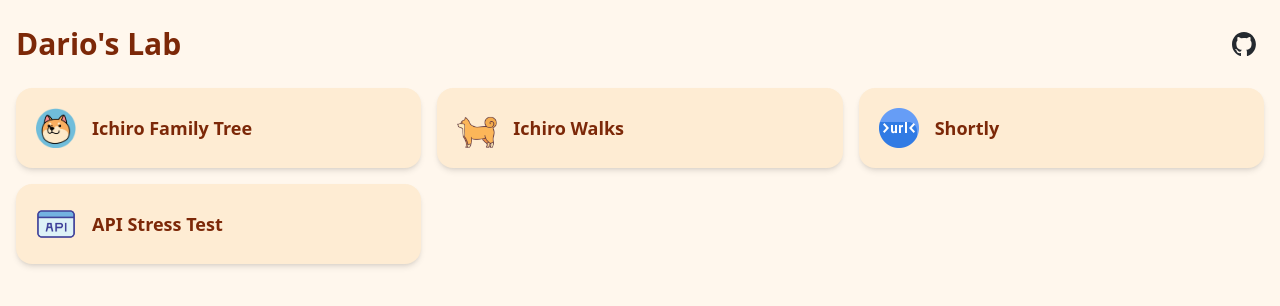
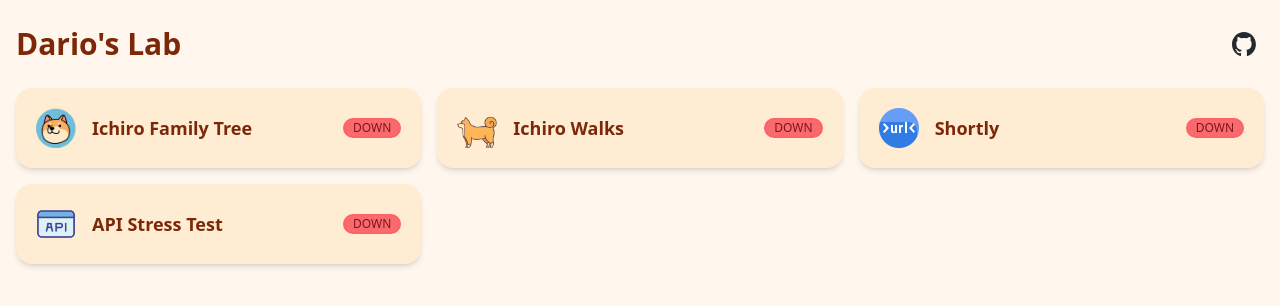
Before and after one commit to dario-mr/lab-home, a React (Vite) app: page / in a window 1280 px wide. Shown: the top 306 px of the page. Built offline with nearby package versions, Linux system fonts and the light colour scheme; no server answers.

Commit message:
add project health badge

```diff
--- /dev/null
+++ b/src/components/Header.tsx
@@ -0,0 +1,21 @@
+type HeaderProps = {
+  title: string;
+  githubUrl: string;
+};
+
+export function Header({ title, githubUrl }: HeaderProps) {
+  return (
+    <header className="mb-6 flex items-center justify-between">
+      <h1 className="text-3xl font-semibold">{title}</h1>
+      <a
+        href={githubUrl}
+        target="_blank"
+        rel="noopener noreferrer"
+        aria-label="GitHub profile"
+        className="btn btn-ghost btn-circle"
+      >
+        <img src="/icons/github.svg" alt="" className="size-6" />
+      </a>
+    </header>
+  );
+}
--- /dev/null
+++ b/src/components/ProjectCard.tsx
@@ -0,0 +1,31 @@
+import type { Project, Status } from '../types';
+
+export function ProjectCard({
+  project,
+  status = '...',
+}: {
+  project: Project;
+  status?: Status;
+}) {
+  const badge =
+    status === 'UP'
+      ? 'badge-success'
+      : status === 'DOWN'
+        ? 'badge-error'
+        : 'badge-ghost';
+
+  return (
+    <a
+      href={project.path}
+      target="_blank"
+      rel="noopener noreferrer"
+      className="card bg-base-200 hover:bg-base-300 transition shadow-md"
+    >
+      <div className="card-body flex-row items-center p-5 gap-4">
+        <img src={project.icon} alt="" className="size-10" />
+        <h2 className="card-title text-lg">{project.name}</h2>
+        <span className={`ml-auto badge badge-sm ${badge}`}>{status}</span>
+      </div>
+    </a>
+  );
+}
--- /dev/null
+++ b/src/data/projects.ts
@@ -0,0 +1,28 @@
+import type { Project } from '../types';
+
+export const projects: Project[] = [
+  {
+    name: 'Ichiro Family Tree',
+    icon: '/icons/ichiro-family-tree.png',
+    path: '/ichiro-family-tree/',
+    health: '/ichiro-family-tree/actuator/health',
+  },
+  {
+    name: 'Ichiro Walks',
+    icon: '/icons/ichiro-walks.png',
+    path: '/ichiro-walks/today',
+    health: '/ichiro-walks/actuator/health',
+  },
+  {
+    name: 'Shortly',
+    icon: '/icons/shortly.png',
+    path: '/shortly/',
+    health: '/shortly/actuator/health',
+  },
+  {
+    name: 'API Stress Test',
+    icon: '/icons/api-stress-test.png',
+    path: '/api-stress-test/',
+    health: '/api-stress-test/actuator/health',
+  },
+];
--- /dev/null
+++ b/src/hooks/useHealth.ts
@@ -0,0 +1,50 @@
+import { useEffect, useState } from 'react';
+import type { Project, Status } from '../types';
+
+export function useHealth(items: Project[], timeoutMs = 5000) {
+  const [health, setHealth] = useState<Record<string, Status>>({});
+
+  useEffect(() => {
+    let mounted = true;
+    const abortControllers = items.map(() => new AbortController());
+
+    items.forEach((project, i) => {
+      setHealth((h) => ({ ...h, [project.health]: '...' })); // loading
+      const abortController = abortControllers[i];
+      const timeout = setTimeout(() => abortController.abort(), timeoutMs);
+
+      fetch(project.health, {
+        headers: { accept: 'application/json' },
+        signal: abortController.signal,
+      })
+        .then(async (res) => {
+          if (!res.ok) {
+            return 'DOWN' as Status;
+          }
+
+          const contentType = res.headers.get('content-type') || '';
+          if (contentType.includes('application/json')) {
+            const body = await res.json().catch(() => ({}));
+            const s = String(body?.status ?? '').toUpperCase();
+            return s === 'UP' ? 'UP' : 'DOWN';
+          }
+
+          return 'UP' as Status; // reachable non-JSON
+        })
+        .catch(() => 'DOWN' as Status)
+        .then((s) => {
+          if (mounted) {
+            setHealth((h) => ({ ...h, [project.health]: s }));
+          }
+        })
+        .finally(() => clearTimeout(timeout));
+    });
+
+    return () => {
+      mounted = false;
+      abortControllers.forEach((controller) => controller.abort());
+    };
+  }, [items, timeoutMs]);
+
+  return health;
+}
--- a/src/index.css
+++ b/src/index.css
@@ -1,4 +1,3 @@
-/* src/index.css */
 @import "tailwindcss";
 
 @plugin "daisyui" {
--- a/src/pages/Home.tsx
+++ b/src/pages/Home.tsx
@@ -1,64 +1,21 @@
 import React from 'react';
-
-interface Project {
-  name: string;
-  icon: string;
-  path: string;
-}
-
-const projects: Project[] = [
-  {
-    name: 'Ichiro Family Tree',
-    icon: '/icons/ichiro-family-tree.png',
-    path: '/ichiro-family-tree/',
-  },
-  {
-    name: 'Ichiro Walks',
-    icon: '/icons/ichiro-walks.png',
-    path: '/ichiro-walks/today',
-  },
-  {
-    name: 'Shortly',
-    icon: '/icons/shortly.png',
-    path: '/shortly/',
-  },
-  {
-    name: 'API Stress Test',
-    icon: '/icons/api-stress-test.png',
-    path: '/api-stress-test/',
-  },
-];
+import { projects } from '../data/projects';
+import { useHealth } from '../hooks/useHealth';
+import { Header } from '../components/Header';
+import { ProjectCard } from '../components/ProjectCard';
 
 export default function Home() {
+  const health = useHealth(projects);
+
   return (
     <main className="min-h-dvh bg-base-100">
       <div className="container mx-auto px-4 py-6">
-        <header className="mb-6 flex items-center justify-between">
-          <h1 className="text-3xl font-semibold">Dario's Lab</h1>
-          <a
-            href="https://github.com/dario-mr"
-            target="_blank"
-            rel="noopener noreferrer"
-            aria-label="GitHub profile"
-            className="btn btn-ghost btn-circle"
-          >
-            <img src="/icons/github.svg" alt="" className="size-6" />
-          </a>
-        </header>
+        <Header title="Dario's Lab" githubUrl="https://github.com/dario-mr" />
+
         <ul className="grid gap-4 sm:grid-cols-2 lg:grid-cols-3">
-          {projects.map((p) => (
-            <li key={p.path}>
-              <a
-                href={p.path}
-                target="_blank"
-                rel="noopener noreferrer"
-                className="card bg-base-200 hover:bg-base-300 transition shadow-md"
-              >
-                <div className="card-body flex-row items-center p-5 gap-4">
-                  <img src={p.icon} alt="" className="size-10" />
-                  <h2 className="card-title text-lg">{p.name}</h2>
-                </div>
-              </a>
+          {projects.map((project) => (
+            <li key={project.path}>
+              <ProjectCard project={project} status={health[project.health]} />
             </li>
           ))}
         </ul>
--- /dev/null
+++ b/src/types.ts
@@ -0,0 +1,8 @@
+export type Status = 'UP' | 'DOWN' | '...';
+
+export interface Project {
+  name: string;
+  icon: string;
+  path: string;
+  health: string;
+}
```
